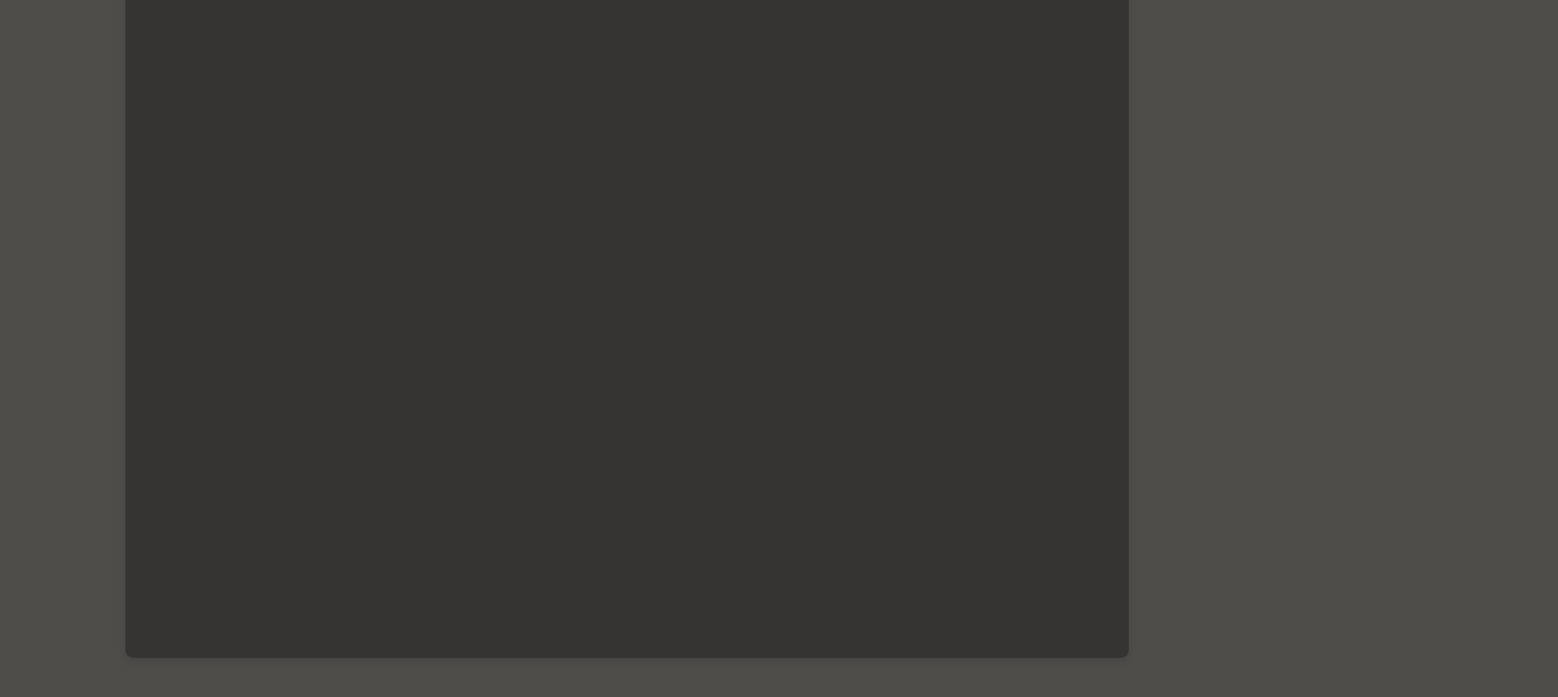
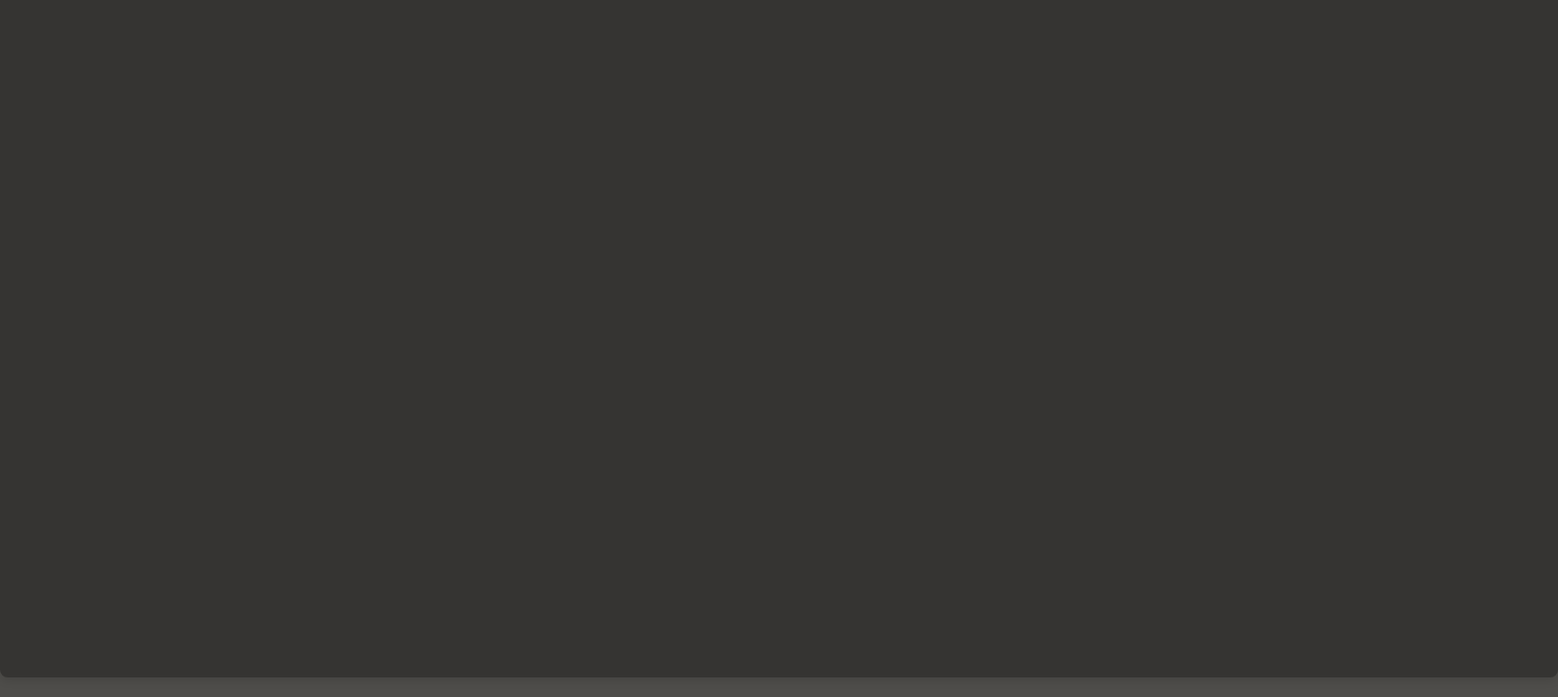
Before and after one commit to Mateus-FCL/MinhaRotinaHTML, a plain HTML site: page exercicios.html in a window 1280 px wide. Shown: the part 228-940 px from the top of the page at 98% size, 1590 px wide, since content can reach past the window. Drawn offline with Linux system fonts and the light colour scheme.

Commit message:
removendo o que não vou usar

```diff
--- a/exercicios.html
+++ b/exercicios.html
@@ -17,11 +17,13 @@
             <li><a href="Cadastro/cadastro.html">Cadastro</a></li>
         </ul>
     </nav>
-
     <div class="container">
         <div class="titulo">
             <h1>Lista de exercicios</h1>
         </div>
+        <div class="cards">
+
+        </div>
     </div>
 </body>
 </html>
--- a/styleExer.css
+++ b/styleExer.css
@@ -51,13 +51,12 @@ body {
 }
 
 .container {
-    width: 80%;
-    height: 750px;
-    max-width: 1200px;
+    width: 1590px;
+    height: 800px;
     background-color: #353432;
     border-radius: 8px;
     box-shadow: 0px 4px 8px rgba(0, 0, 0, 0.1);
-    margin: 150px auto 20px;
+    margin: 120px auto 20px;
     overflow: hidden;
 }
 
```
Also changed, not shown: imagens/image.png (deleted), imagens/undraw_Hello_re_3evm.png (deleted).
